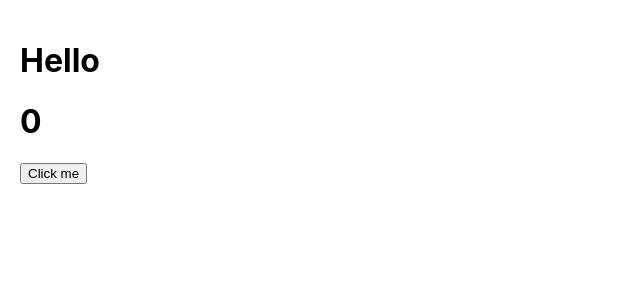
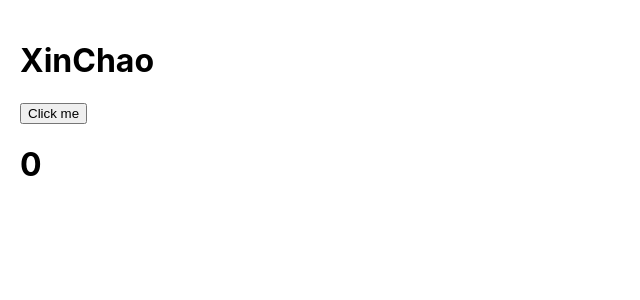
Before and after one commit to ncp204/react, a React (Create React App) app in the folder my_app/: page / in a window 1280 px wide. Shown: the top 300 px of the page, without its empty margins (0-640 px from the left). Built offline with nearby package versions, Linux system fonts and the light colour scheme.

Commit message:
tìm hiểu về useCallBack kết hợp memo

```diff
--- a/my_app/src/App.js
+++ b/my_app/src/App.js
@@ -1,28 +1,27 @@
 import './App.css';
-import {useEffect, useRef, useState} from 'react';
+import {useState, useCallback} from 'react';
 import React from "react";
 import Content from "./Content";
 
+// Chủ yếu dùng để kết hợp với memo khi có sự thay đổi từ compenent con sang cha mà component con ko bị ảnh hưởng
+
 // 1. memo() -> Higher Order Component (HOC)
-// 2. useCallback()
+// 2. useCallback(): tránh tạo ra hàm mới ko cần thiết trong function component
+//      - Reference types
+//      - React memo()
 
-// Hooks
-// HOC
-// Render props
 
 function App() {
     const [count, setCount] = useState(0);
 
-    const increase = () => {
-        setCount(count + 1)
-    }
-
+    const handleIncrease = useCallback(() => {
+        setCount(prevState => prevState + 1)
+    }, [])
 
     return (
         <div style={{padding: 20}}>
-            <Content/>
+            <Content onIncrease={handleIncrease}/>
             <h1>{count}</h1>
-            <button onClick={increase}>Click me</button>
         </div>
     );
 }
--- a/my_app/src/Content.js
+++ b/my_app/src/Content.js
@@ -1,12 +1,13 @@
-import React, { useEffect, useLayoutEffect, useState } from 'react'
+import {memo} from "react";
 
-function Content() {
+function Content({onIncrease}) {
     console.log('re-render')
     return (
-        <div>
-            <h1>Hello</h1>
-        </div>
+        <>
+            <h1>XinChao</h1>
+            <button onClick={onIncrease}>Click me</button>
+        </>
     )
 }
 
-export default React.memo(Content);
+export default memo(Content);
```
